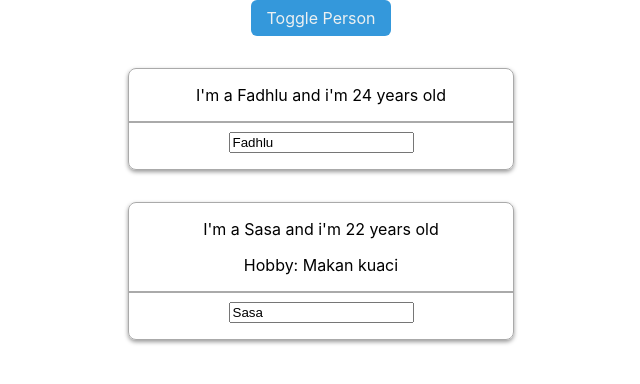
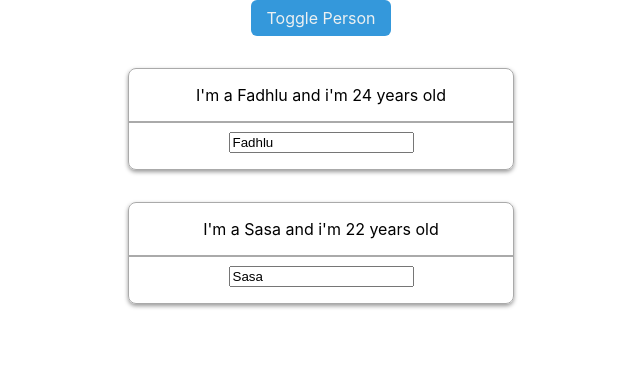
Before and after one commit to dotslashf/react-complete-guide, a React (Create React App) app: page / in a window 1280 px wide. Both pictures are taken after a click on the button "Toggle Person". Shown: the top 384 px of the page, without its empty margins (319-959 px from the left). Built offline with nearby package versions, Linux system fonts and the light colour scheme.

Commit message:
rendering list with map

```diff
--- a/src/App.js
+++ b/src/App.js
@@ -51,19 +51,9 @@
     if (this.state.showPerson) {
       persons = (
         <div>
-          <Person
-            name={this.state.persons[0].name}
-            age={this.state.persons[0].age}
-            inputName={this.inputNameChangedHandler}
-          />
-          <Person
-            name={this.state.persons[1].name}
-            age={this.state.persons[1].age}
-            click={this.switchNameHandler.bind(this, 'Fadhlu hihi')}
-            inputName={this.inputNameChangedHandler}
-          >
-            Hobby: Makan kuaci
-          </Person>
+          {this.state.persons.map(person => {
+            return <Person name={person.name} age={person.age} />
+          })}
         </div>
       );
     }
```
